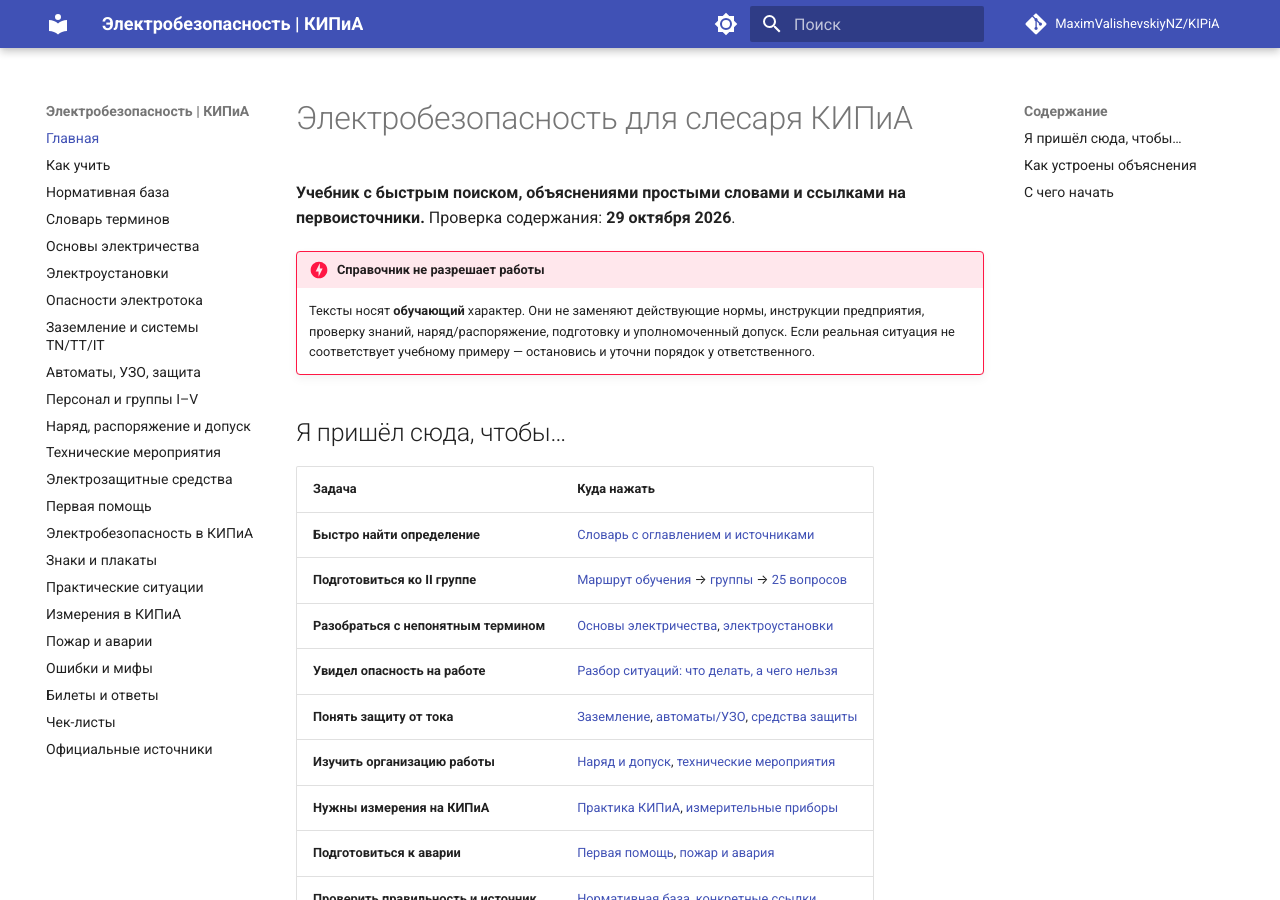
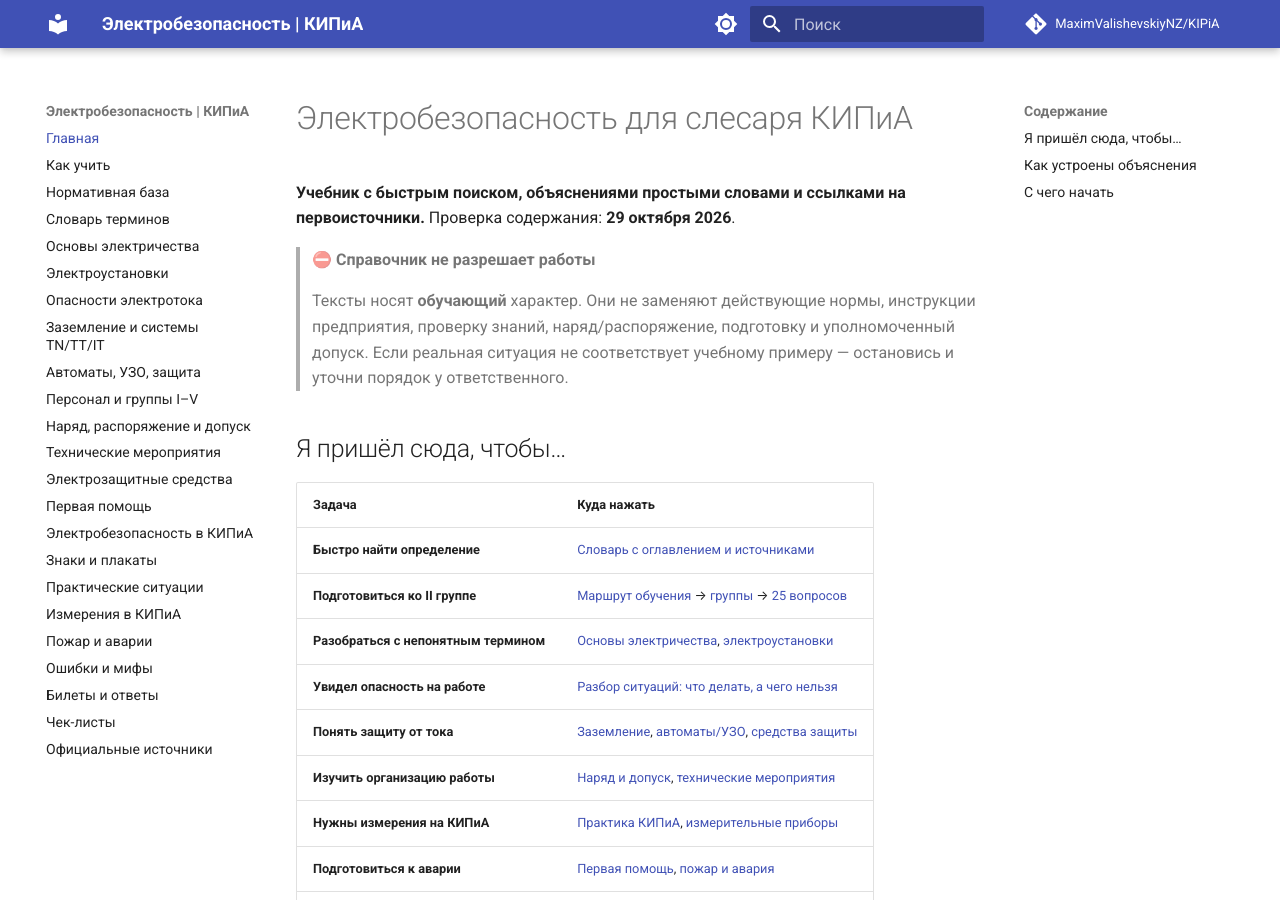
Before and after one commit to MaximValishevskiyNZ/KIPiA, an MkDocs documentation site: the page built from docs/index.md, in a window 1280 px wide and 900 px high. Built offline with MkDocs 1.6.1 and Material for MkDocs 9.7.7, drawn with Linux system fonts in a browser that asks for light colours; comment, search, counter and statistics services are not loaded; part of the change alters nothing that is shown.

Commit message:
docs: одинаково удобно читать на GitHub и MkDocs

```diff
--- a/docs/index.md
+++ b/docs/index.md
@@ -2,8 +2,9 @@
 
 **Учебник с быстрым поиском, объяснениями простыми словами и ссылками на первоисточники.** Проверка содержания: **29 октября 2026**.
 
-!!! danger "Справочник не разрешает работы"
-    Тексты носят **обучающий** характер. Они не заменяют действующие нормы, инструкции предприятия, проверку знаний, наряд/распоряжение, подготовку и уполномоченный допуск. Если реальная ситуация не соответствует учебному примеру — остановись и уточни порядок у ответственного.
+> **⛔ Справочник не разрешает работы**
+>
+> Тексты носят **обучающий** характер. Они не заменяют действующие нормы, инструкции предприятия, проверку знаний, наряд/распоряжение, подготовку и уполномоченный допуск. Если реальная ситуация не соответствует учебному примеру — остановись и уточни порядок у ответственного.
 
 ## Я пришёл сюда, чтобы…
 
```
